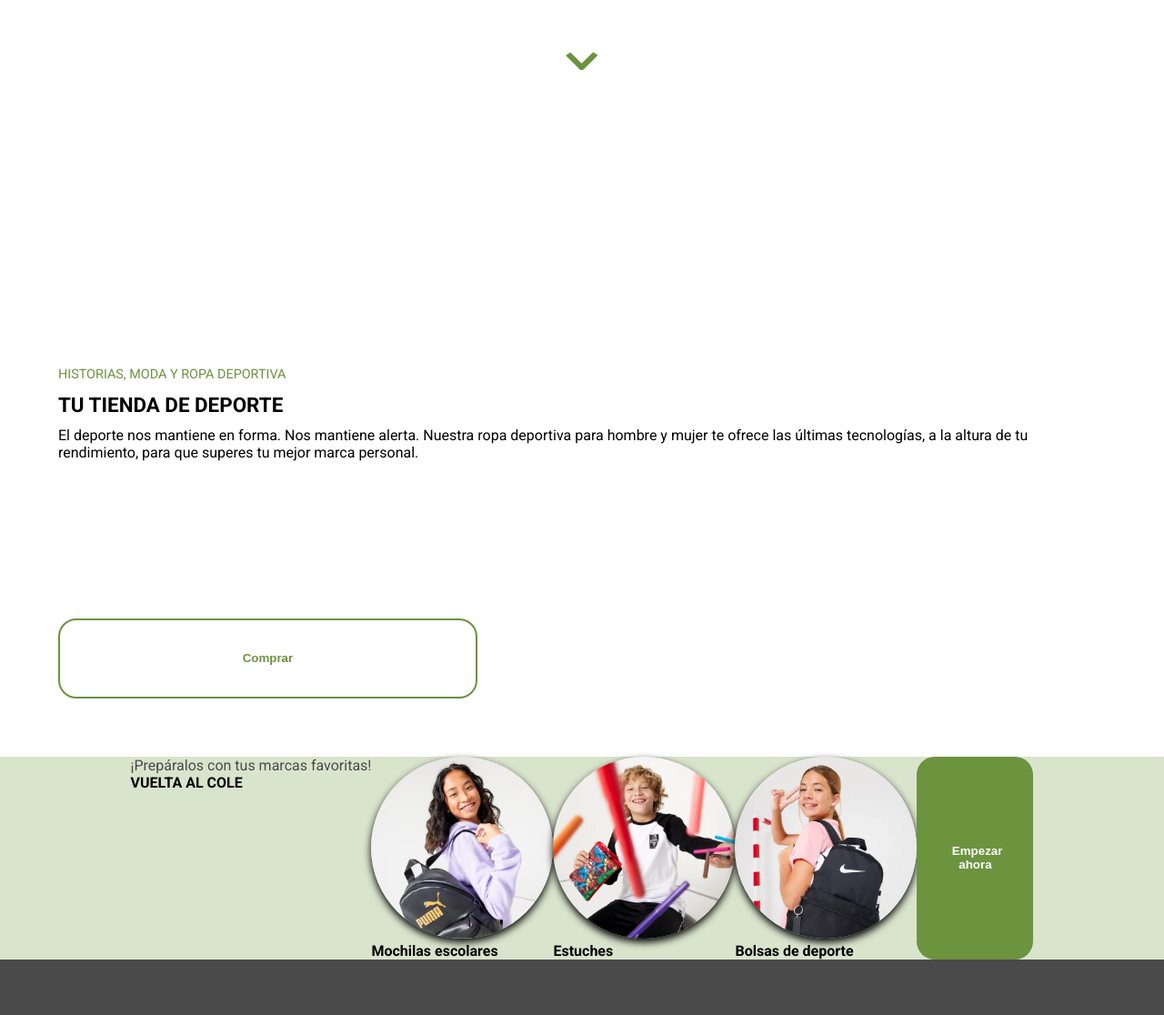
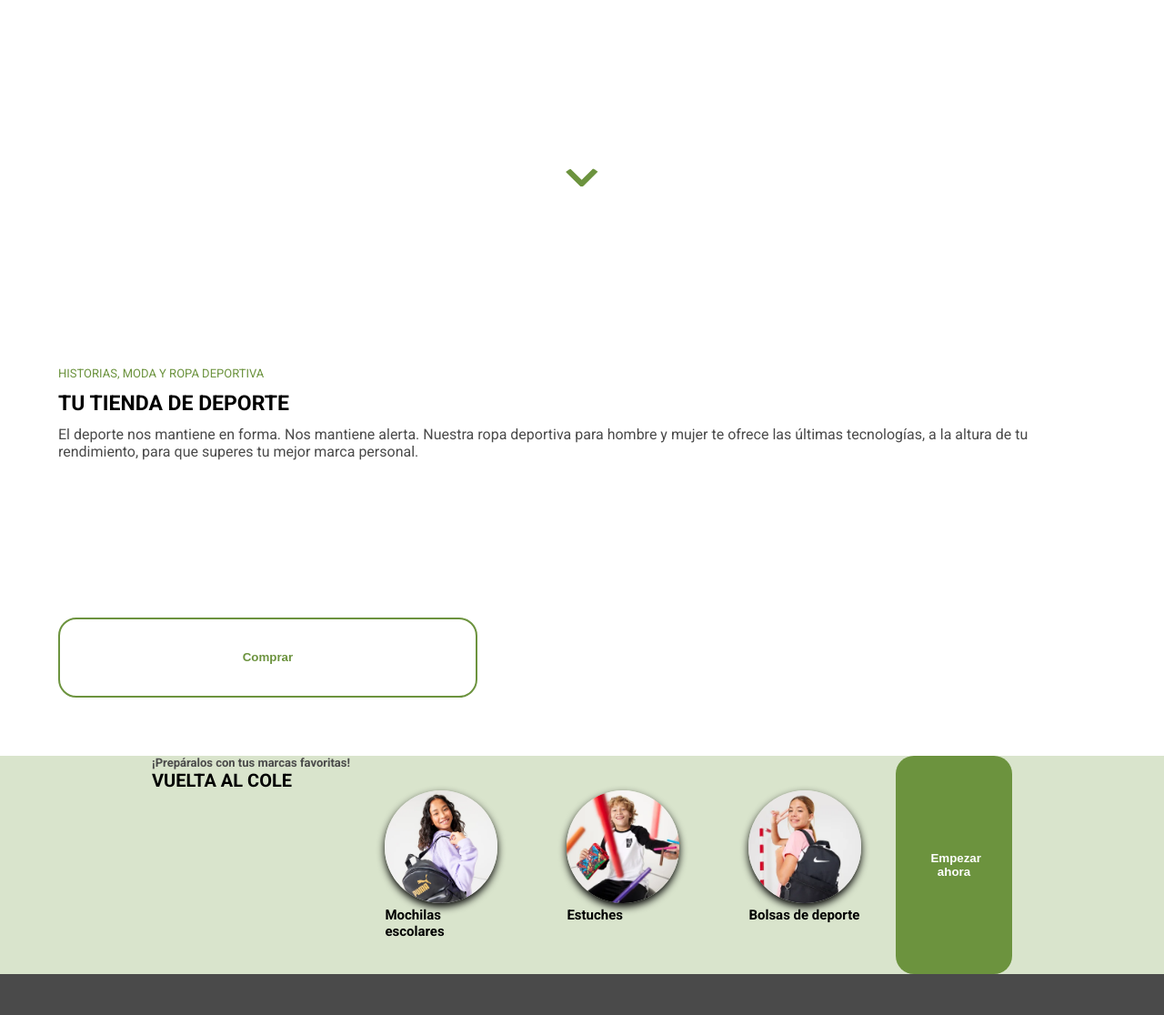
Before and after one commit to Adalab/modulo-1-evaluacion-final-ANGELACAMU, a website built with Vite: page src/index.html in a window 1280 px wide. Shown: the part 461-1577 px from the top of the page at 91% size. Built offline with nearby package versions, Linux system fonts and the light colour scheme; files whose address does not match are found by name.

Commit message:
changing font size to px

```diff
--- a/src/scss/layout/_footer.scss
+++ b/src/scss/layout/_footer.scss
@@ -8,8 +8,10 @@
     &__container {
         color:$typo-color;
         padding: 5%;
+        font-size: 20px;
         flex-direction: row;
         text-align:center;
+
 
 
     }
--- a/src/scss/layout/_modul1-hero.scss
+++ b/src/scss/layout/_modul1-hero.scss
@@ -9,12 +9,12 @@
 
     &__box {
         flex-direction: row;
-        padding: 20%;
+        padding: 10%;
         text-align: center;
 
         &__text {
-            font-size: 180%;
-            padding: 10%;
+            font-size: 50px;
+            padding: 5%;
             font-weight: 700;
             color: $typo-color
 
@@ -22,7 +22,7 @@
 
         &__parraf {
             padding-bottom: 20%;
-            font-size: 120%;
+            font-size: 20px;
             color: $typo-color
 
         }
--- a/src/scss/layout/_modul2-shop.scss
+++ b/src/scss/layout/_modul2-shop.scss
@@ -8,7 +8,7 @@
 
 
         &__one {
-            font-size: 90%;
+            font-size: 13px;
             color: $iconyborder-color
 
         }
@@ -16,14 +16,15 @@
         &__two {
             color: black;
             font-weight: 700;
-            font-size: 140%;
+            font-size: 23px;
             margin-top: 1%;
             margin-bottom: 1%;
         }
 
         &__three {
-            font-size: 100%;
+            font-size: 16px;
             margin-bottom: 15%;
+            color:$footer-color;
         }
 
         &__button {
--- a/src/scss/layout/_modul3-schol.scss
+++ b/src/scss/layout/_modul3-schol.scss
@@ -8,16 +8,21 @@
 
     &__parraf1 {
         color: $footer-color;
+        font-weight: 700;
+        font-size: 13px;
 
     }
 
     &__parraf2 {
     font-weight: 700;
+    font-size: 20px;
     }
 
     &__section__image {
         font-weight: 700;
+        font-size: 15px;
         width: 200px;
+        padding: 3%;
 
         &__1 {
             width: 100%;
```
